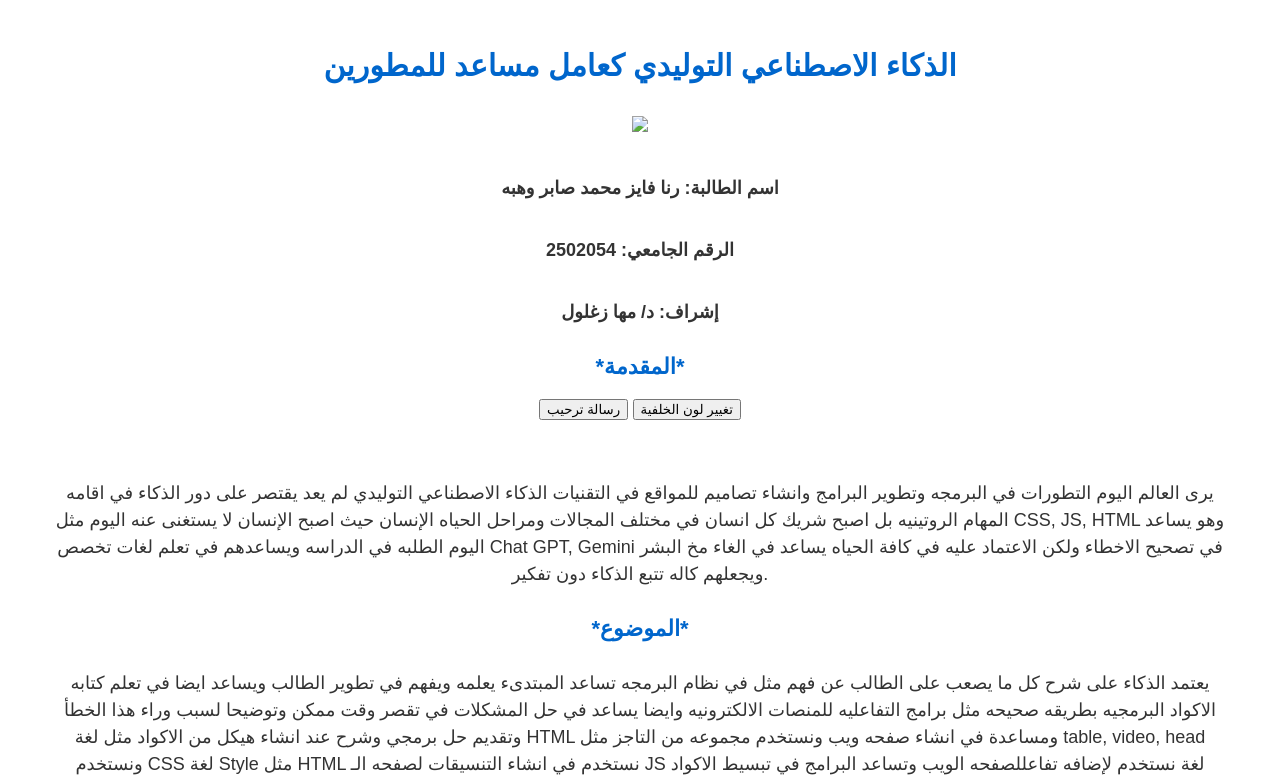
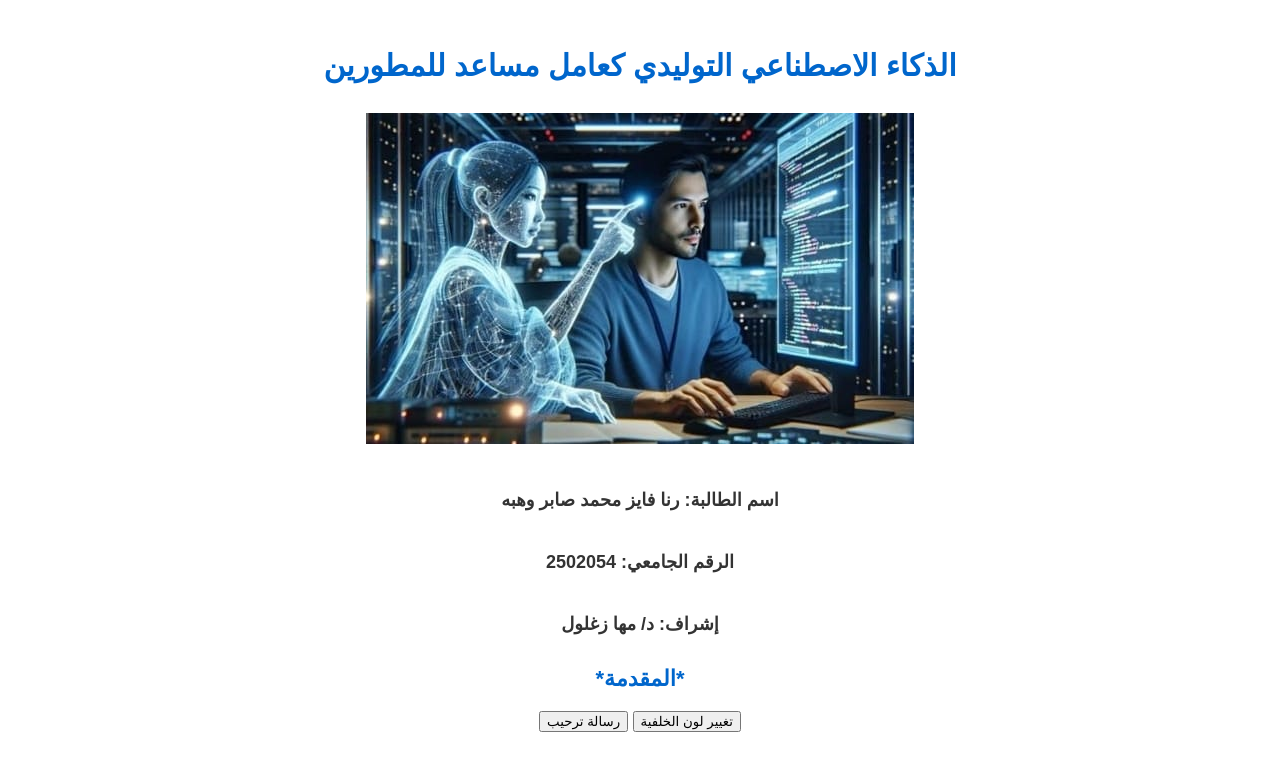
Before and after one commit to rfayez139-stack/Final-Task, a plain HTML site: page index.html in a window 1280 px wide. Shown: the top 777 px of the page. Drawn offline with Linux system fonts and the light colour scheme.

Commit message:
Update index.html

```diff
--- a/index.html
+++ b/index.html
@@ -7,8 +7,8 @@
 </head>
     <body style="background-color:white;">
     <h1 align="center">الذكاء الاصطناعي التوليدي كعامل مساعد للمطورين</h1>
-<p align="center">
-    <img src="IMG_934a9805-d785-46ce-8843-321647.jpg"/>
+        <p align="center">
+    <img src="WhatsApp Image 2026-10-30 at 9.48.46 PM.jpeg" alt=" صورة التقرير الذكاءالاصطناعيالتوليدي">
     </p>
     <p><strong>اسم الطالبة: رنا فايز محمد صابر وهبه</strong></p>
     <p><strong>الرقم الجامعي: 2502054</strong></p>
```
